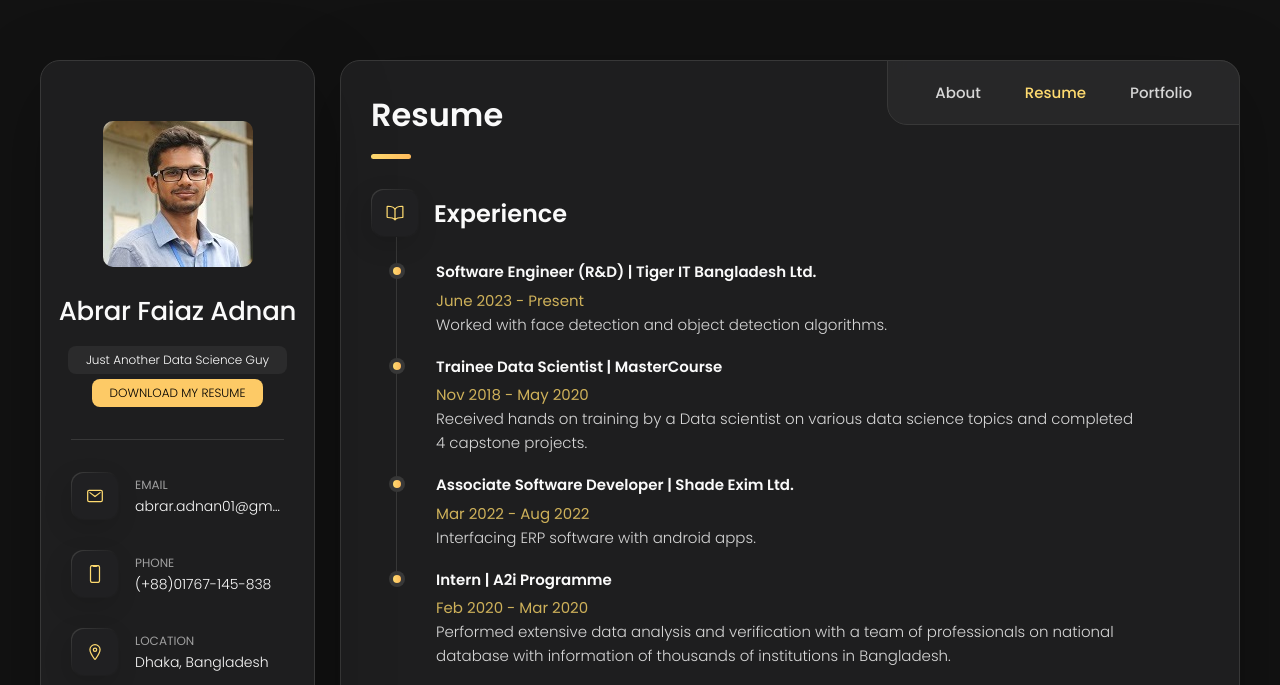
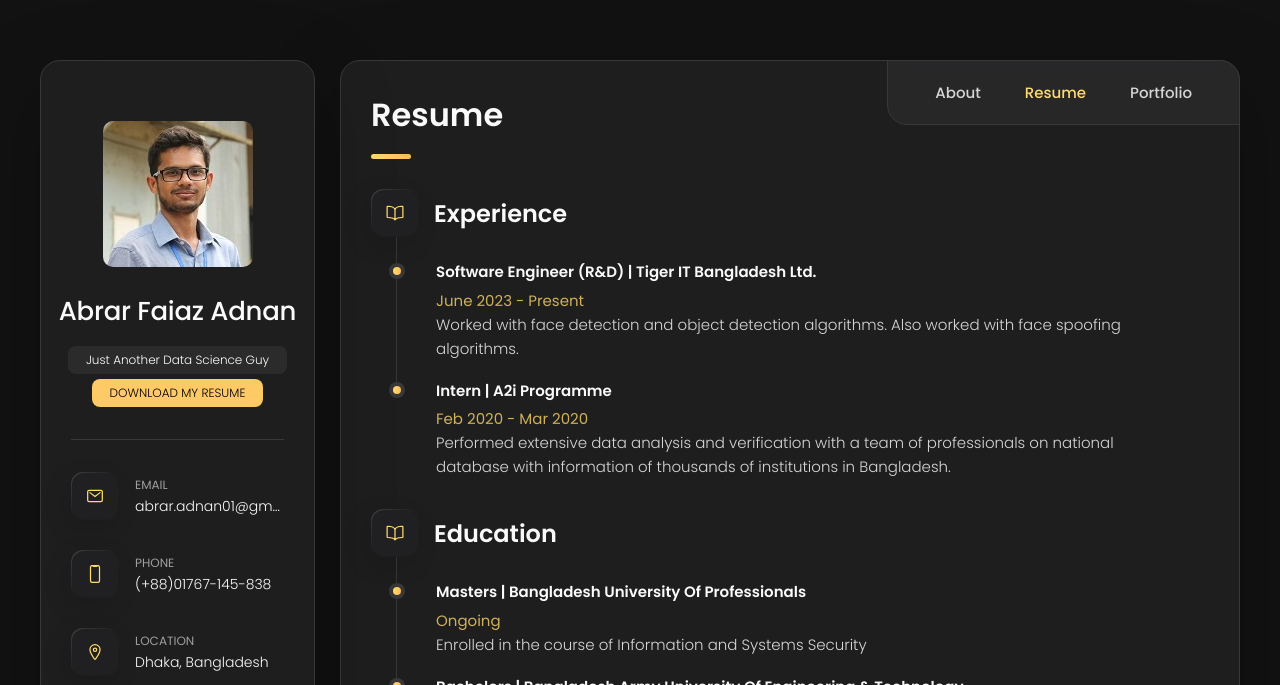
Before and after one commit to AbrarAdnan/abraradnan.github.io, a plain HTML site: page index.html in a window 1280 px wide. Both pictures are taken after a click on the button "Resume". Shown: the top 685 px of the page. Drawn offline with nearby package versions, Linux system fonts and the light colour scheme.

Commit message:
updated experience

```diff
--- a/index.html
+++ b/index.html
@@ -395,12 +395,12 @@
               <span>June 2023 - Present</span>
 
               <p class="timeline-text">
-                Worked with face detection and object detection algorithms.
+                Worked with face detection and object detection algorithms. Also worked with face spoofing algorithms.
               </p>
 
             </li>
 
-            <li class="timeline-item">
+            <!-- <li class="timeline-item">
 
               <h4 class="h4 timeline-item-title">Trainee Data Scientist | MasterCourse</h4>
 
@@ -422,7 +422,7 @@
                 Interfacing ERP software with android apps.
               </p>
 
-            </li>
+            </li> -->
 
             <li class="timeline-item">
 
```
Also changed, not shown: 1 other file.
